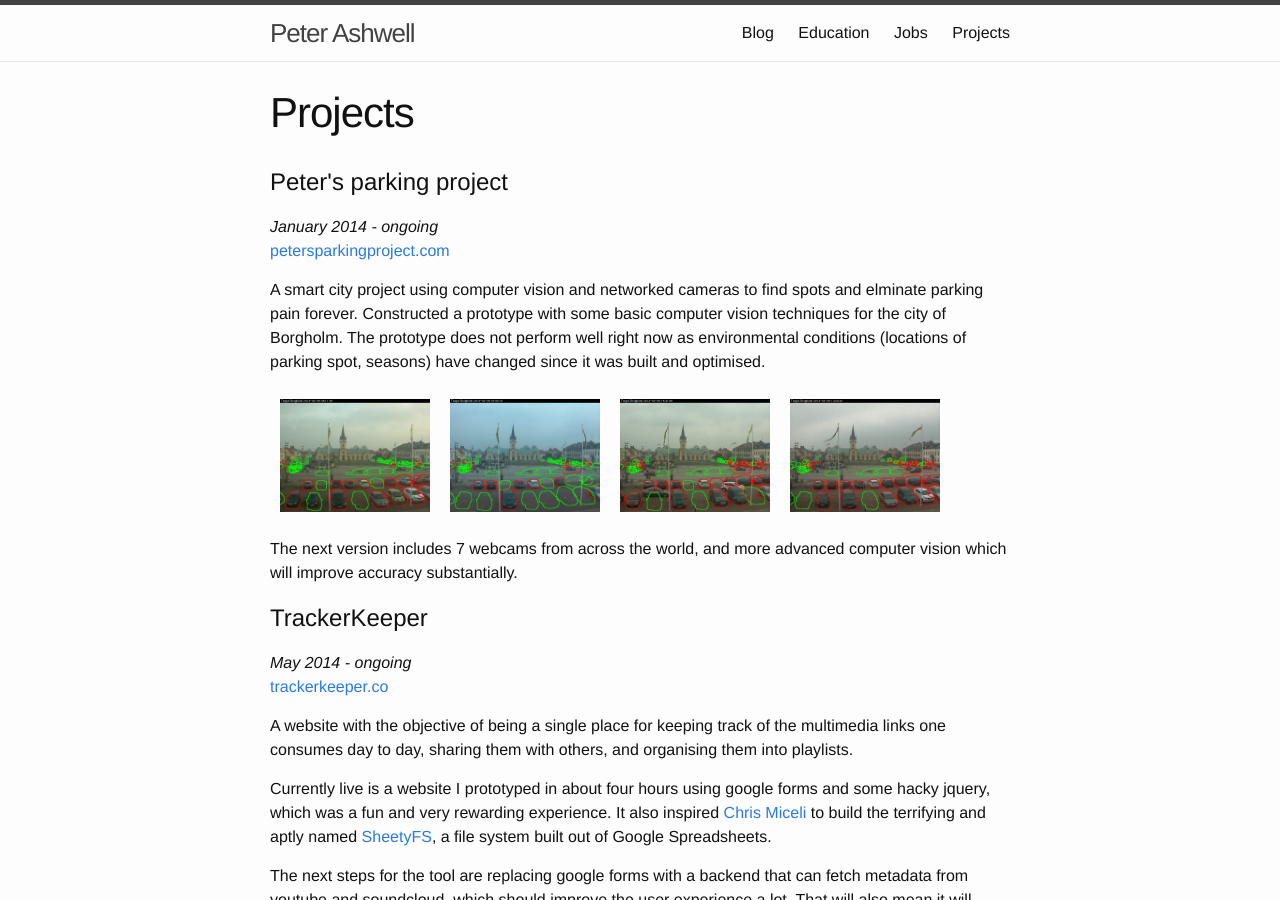
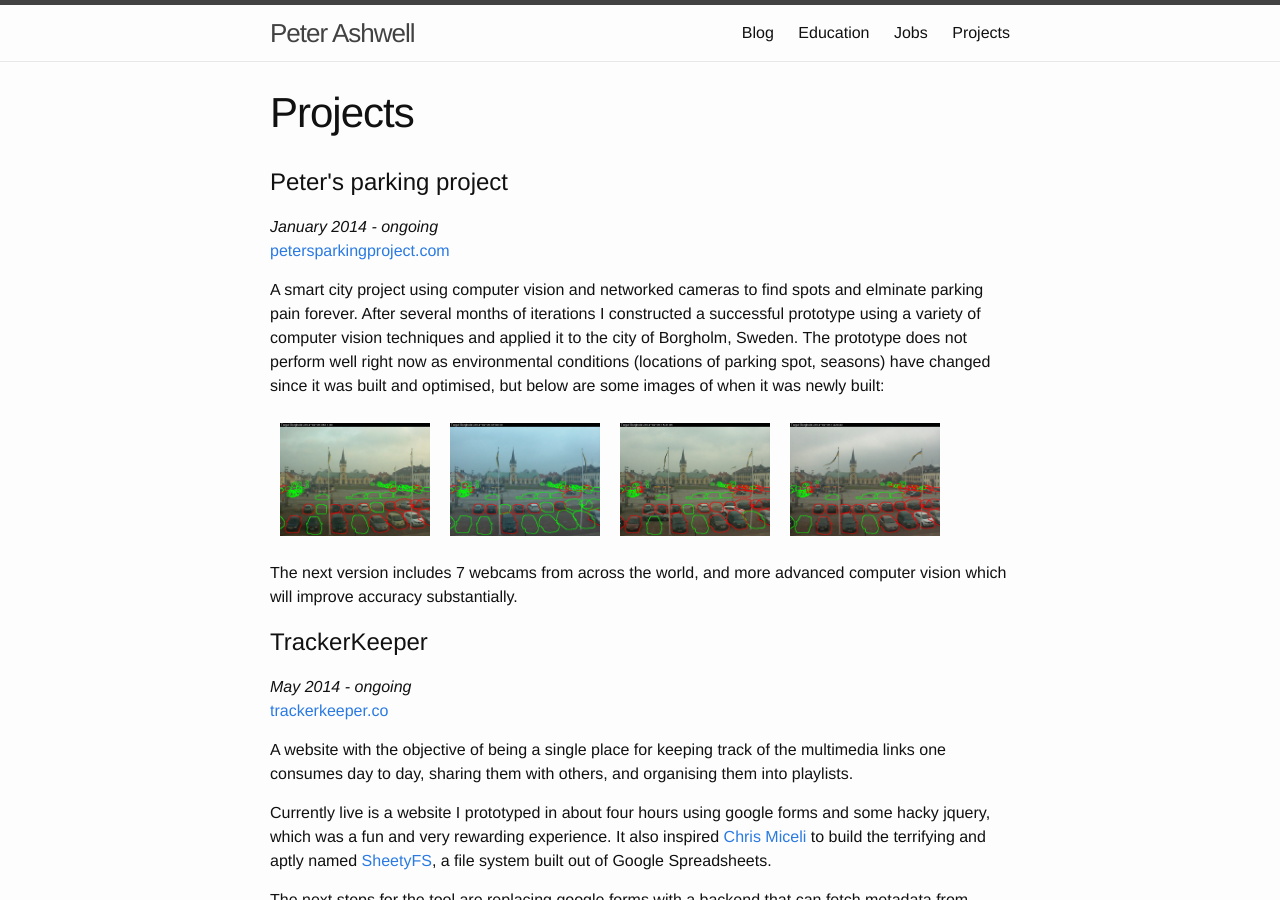
Before and after one commit to peterashwell/peterashwell.github.io, a Jekyll site: the page built from projects.md, in a window 1280 px wide and 900 px high. Built offline with Jekyll 4.4.1, drawn with Linux system fonts in a browser that asks for light colours.

Commit message:
Fixed copy for peter's parking project

```diff
--- a/projects.md
+++ b/projects.md
@@ -8,7 +8,7 @@ permalink: /projects/
 <em>January 2014 - ongoing</em>
 <br />
 <a href="http://petersparkingproject.com">petersparkingproject.com</a>
-<p>A smart city project using computer vision and networked cameras to find spots and elminate parking pain forever. Constructed a prototype with some basic computer vision techniques for the city of Borgholm. The prototype does not perform well right now as environmental conditions (locations of parking spot, seasons) have changed since it was built and optimised.</p>
+<p>A smart city project using computer vision and networked cameras to find spots and elminate parking pain forever. After several months of iterations I constructed a successful prototype using a variety of computer vision techniques and applied it to the city of Borgholm, Sweden. The prototype does not perform well right now as environmental conditions (locations of parking spot, seasons) have changed since it was built and optimised, but below are some images of when it was newly built:</p>
 <p>
     <a href="{{site.url}}/assets/dawn_filling_golden.png">
         <img width="150" style="float:left; padding:10px" src="{{site.url}}/assets/dawn_filling_golden.png">
```
